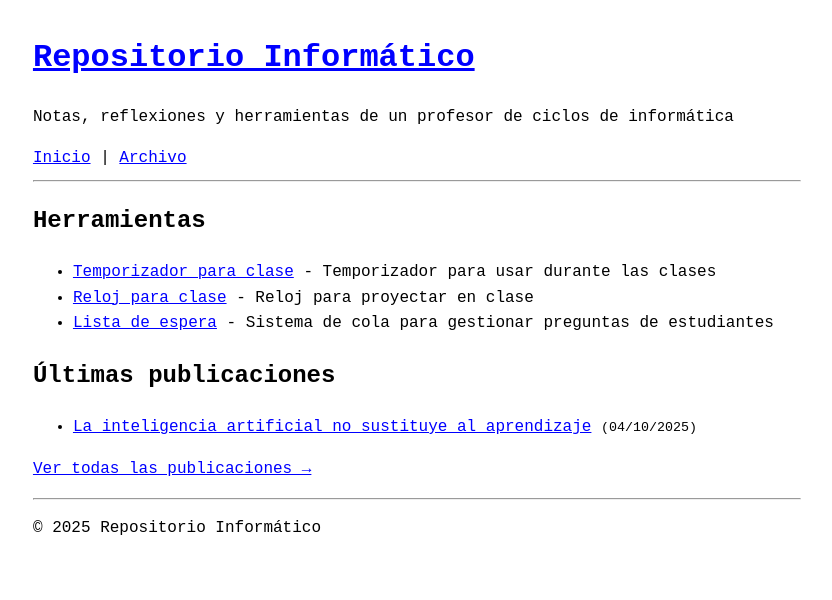
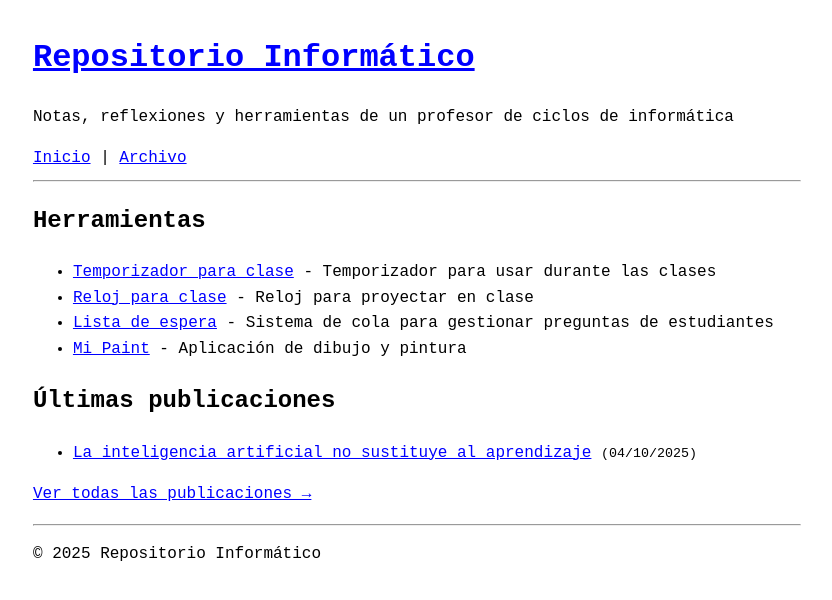
Before and after one commit to repositorioinformatico/repositorioinformatico.github.io, a Jekyll site: the page built from index.html, in a window 1280 px wide. Shown: the top 600 px of the page, without its empty margins (223-1055 px from the left). Built offline with Jekyll 4.4.1, drawn with Linux system fonts in a browser that asks for light colours.

Commit message:
Añadir herramienta Mi Paint al listado
🤖 Generated with [Claude Code](https://claude.com/claude-code)

Co-Authored-By: Claude <noreply@anthropic.com>

```diff
--- a/index.html
+++ b/index.html
@@ -9,6 +9,7 @@ title: Inicio
     <li><a href="https://repositorioinformatico.github.io/temporizador/">Temporizador para clase</a> - Temporizador para usar durante las clases</li>
     <li><a href="https://repositorioinformatico.github.io/reloj-clase/">Reloj para clase</a> - Reloj para proyectar en clase</li>
     <li><a href="https://github.com/repositorioinformatico/lista-espera">Lista de espera</a> - Sistema de cola para gestionar preguntas de estudiantes</li>
+    <li><a href="https://repositorioinformatico.github.io/mi-paint/">Mi Paint</a> - Aplicación de dibujo y pintura</li>
 </ul>
 
 <h2>Últimas publicaciones</h2>
```
